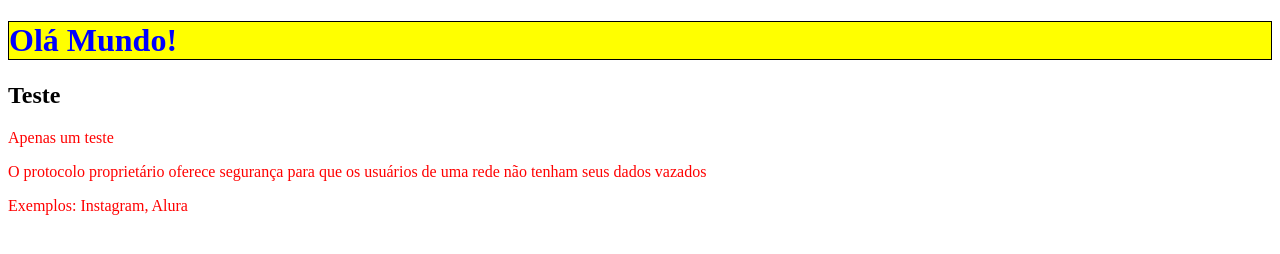
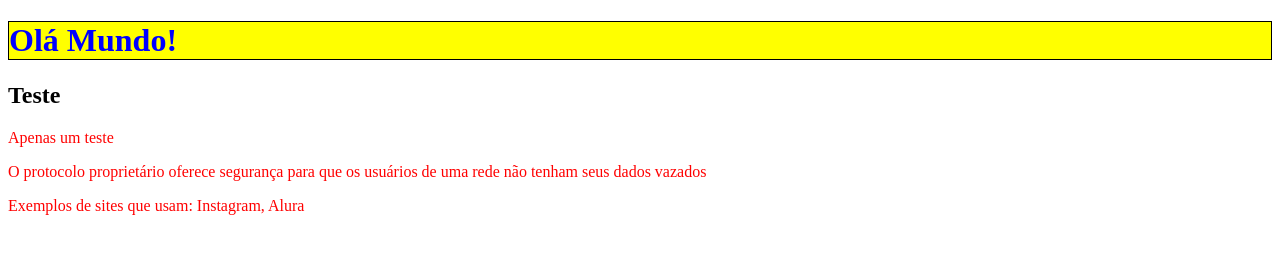
Before and after one commit to guilhermebastos2002/index.html, a plain HTML site: page index.html in a window 1280 px wide. Drawn offline with Linux system fonts and the light colour scheme.

Commit message:
Update index.html

```diff
--- a/index.html
+++ b/index.html
@@ -22,7 +22,7 @@
         <h2>Teste</h2>
         <p>Apenas um teste</p>
         <p>O protocolo proprietário oferece segurança para que os usuários de uma rede não tenham seus dados vazados</p>
-        <p>Exemplos: Instagram, Alura</p>
+        <p>Exemplos de sites que usam: Instagram, Alura</p>
         <script>
             function teste(){
                 document.write('Apenas um teste');
```
